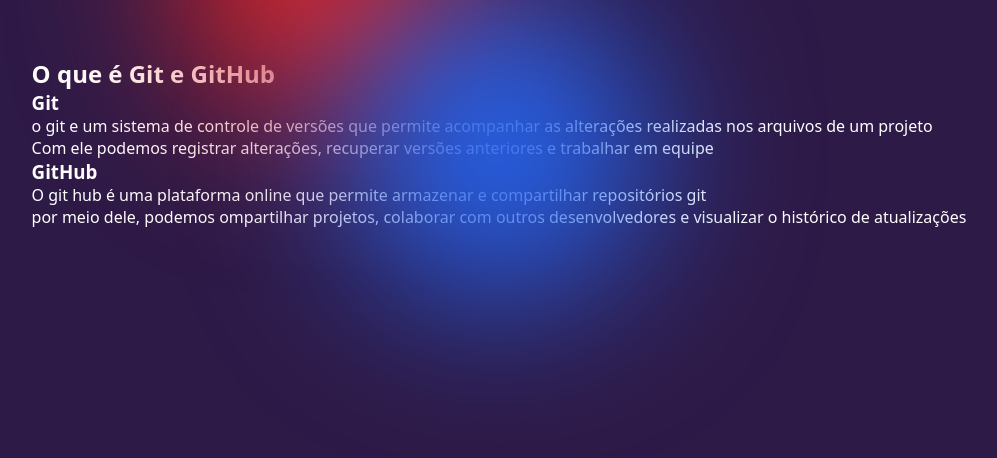
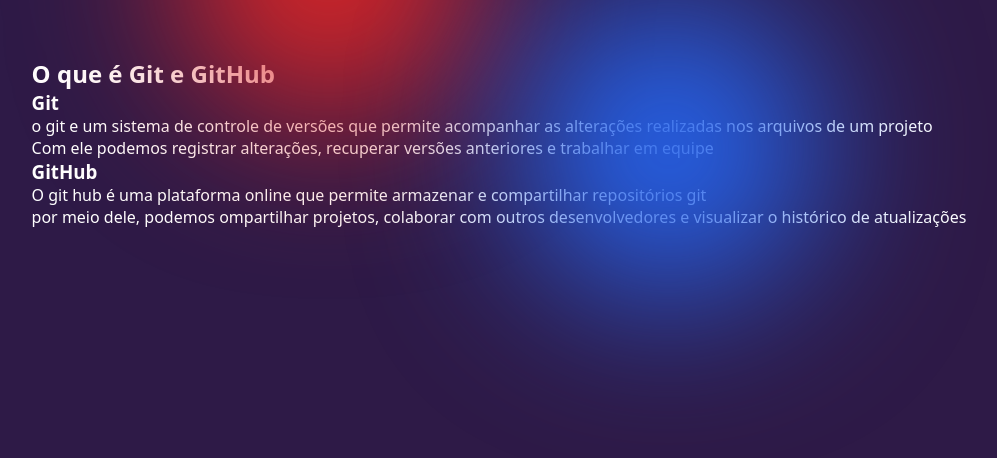
Before and after one commit to Paulo-dev-developer/aula-git, a plain HTML site: page index.html in a window 1280 px wide. Shown: the part 342-800 px from the top of the page, without its empty margins (141-1138 px from the left). Drawn offline with Linux system fonts and the light colour scheme.

Commit message:
CSS: adiciona `right: 25%;`

```diff
--- a/style.css
+++ b/style.css
@@ -51,3 +51,4 @@ body::before{
 body::after{
     background: #2563eb;
     bottom: 20%;
+    right: 25%;
```
